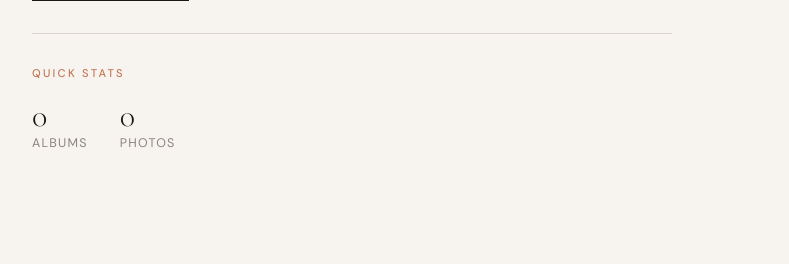
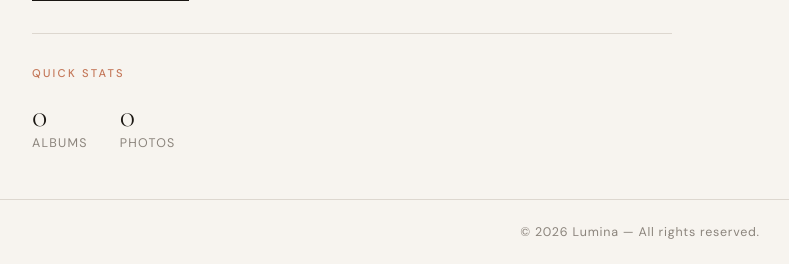
Before and after one commit to killugonh-arch/lumina-photo-albums, a Django app: page /accounts/profile/ in a window 1280 px wide. Shown: the part 600-864 px from the top of the page, without its empty margins (0-789 px from the left). Before the commit the page ends 748 px from the top, so only its background shows below. Run offline with Django 5.2, Linux system fonts and the light colour scheme; the visitor is signed in with stand-in values (Sample User, id 1); data that the repository does not hold is empty.

```diff
--- a/templates/base.html
+++ b/templates/base.html
@@ -448,5 +448,10 @@
     {% block content %}{% endblock %}
 </main>
 
+<footer>
+
+    <p>© 2026 Lumina — All rights reserved.</p>
+</footer>
+
 </body>
 </html>
```
